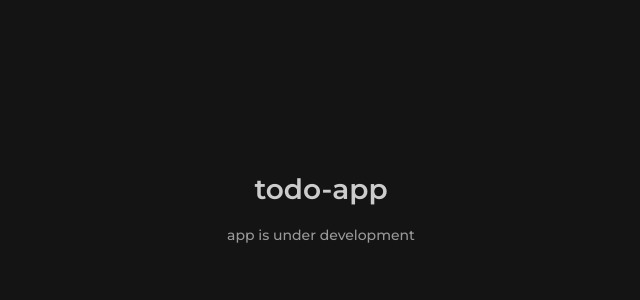
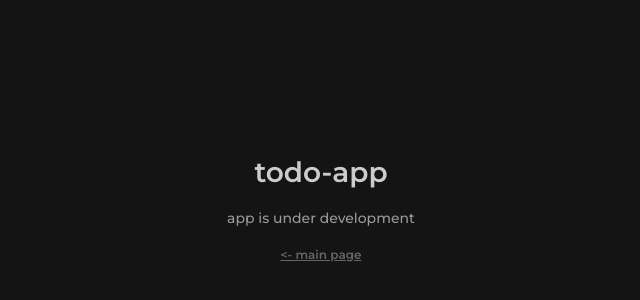
Before and after one commit to novacooo/react-todo-app, a React (Create React App) app: page / in a window 1280 px wide. Shown: the part 192-492 px from the top of the page, without its empty margins (319-959 px from the left). Built offline with nearby package versions, Linux system fonts and the light colour scheme.

Commit message:
Added link to main page

```diff
--- a/package.json
+++ b/package.json
@@ -2,6 +2,7 @@
   "name": "todo-app",
   "version": "0.1.0",
   "private": true,
+  "homepage": "https://novacooo.github.io/react-todo-app",
   "dependencies": {
     "@testing-library/jest-dom": "^5.11.4",
     "@testing-library/react": "^11.1.0",
@@ -18,7 +19,9 @@
     "start": "react-scripts start",
     "build": "react-scripts build",
     "test": "react-scripts test",
-    "eject": "react-scripts eject"
+    "eject": "react-scripts eject",
+    "predeploy": "yarn build",
+    "deploy": "gh-pages -b master -d build"
   },
   "eslintConfig": {
     "extends": [
--- a/src/views/Root.tsx
+++ b/src/views/Root.tsx
@@ -3,11 +3,14 @@ import { Helmet } from 'react-helmet';
 import GlobalStyle from 'theme/GlobalStyle';
 import styled from 'styled-components';
 
-const Container = styled.div``;
+const Container = styled.div`
+  display: flex;
+  flex-direction: column;
+  align-items: center;
+`;
 
 const Header = styled.h1`
   margin: 0;
-  text-align: center;
   font-size: 2.8rem;
   font-weight: 600;
   color: hsl(0, 0%, 80%);
@@ -15,10 +18,20 @@ const Header = styled.h1`
 
 const Paragraph = styled.p`
   margin: 20px 0 0 0;
-  text-align: center;
   font-size: 1.4rem;
   font-weight: 500;
   color: hsl(0, 0%, 60%);
+`;
+
+const Link = styled.a`
+  margin: 20px 0 0 0;
+  font-size: 1.2rem;
+  font-weight: 600;
+  color: hsl(0, 0%, 40%);
+
+  &:hover {
+    color: hsl(0, 0%, 80%);
+  }
 `;
 
 const Root = (): JSX.Element => (
@@ -34,6 +47,7 @@ const Root = (): JSX.Element => (
     <Container>
       <Header>todo-app</Header>
       <Paragraph>app is under development</Paragraph>
+      <Link href="../">&lt;- main page</Link>
     </Container>
   </>
 );
```
